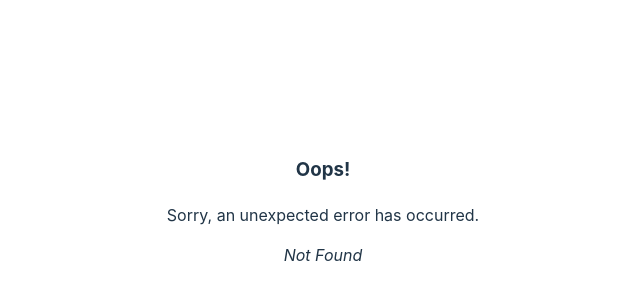
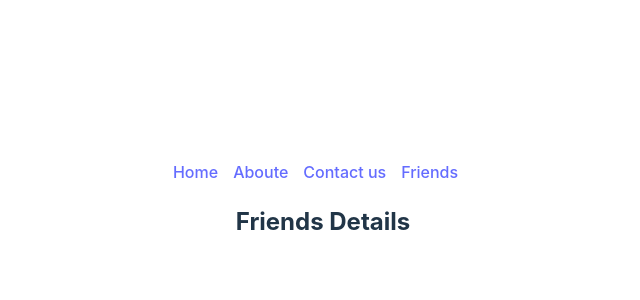
Before and after one commit to HmSani6699/react-width-router, a React (Vite) app: page /friend/1 in a window 1280 px wide. Before the commit this address had no page. Shown: the part 190-490 px from the top of the page, without its empty margins (317-957 px from the left). Built offline with nearby package versions, Linux system fonts and the light colour scheme.

Commit message:
ad to dynamic router

```diff
--- a/src/component/Friend/Friend.jsx
+++ b/src/component/Friend/Friend.jsx
@@ -1,13 +1,15 @@
 import React from 'react';
 import './Friend.css'
+import { Link } from 'react-router-dom';
 
 const Friend = ({friend}) => {
-    const {name,email,phone}=friend;
+    const {name,email,phone,id}=friend;
     return (
         <div className='friend-info'>
             <h2>{name}</h2>
             <p style={ {'fontWeight':'bold'}}>Email: <small>{email}</small></p>
             <p style={ {'fontWeight':'bold'}}>Phone: <small>{phone}</small></p>
+            <Link to={`/friend/${id}`}>Show more detail</Link>
         </div>
     );
 };
--- /dev/null
+++ b/src/component/FriendDetails/FriendDetails.jsx
@@ -0,0 +1,11 @@
+import React from 'react';
+
+const FriendDetails = () => {
+    return (
+        <div>
+            <h2>Friends Details</h2>
+        </div>
+    );
+};
+
+export default FriendDetails;
--- a/src/main.jsx
+++ b/src/main.jsx
@@ -9,6 +9,7 @@ import Error from "./component/Error/Error";
 import Home from "./component/Home/Home";
 import Frist from "./component/Frist/Frist";
 import Friends from "./component/Friends/Friends";
+import FriendDetails from "./component/FriendDetails/FriendDetails";
 
 // const router = createBrowserRouter([
 //   {
@@ -40,7 +41,11 @@ const router = createBrowserRouter([
       {
         path: "friends",
         element: <Friends></Friends>,
-        loader:()=>fetch('https://jsonplaceholder.typicode.com/users')
+        loader: () => fetch("https://jsonplaceholder.typicode.com/users"),
+      },
+      {
+        path: "friend/:friendId",
+        element: <FriendDetails></FriendDetails>,
       },
       {
         path: "/about",
```
Also changed, not shown: src/component/FriendDetails/FriendDetails.css (added).
